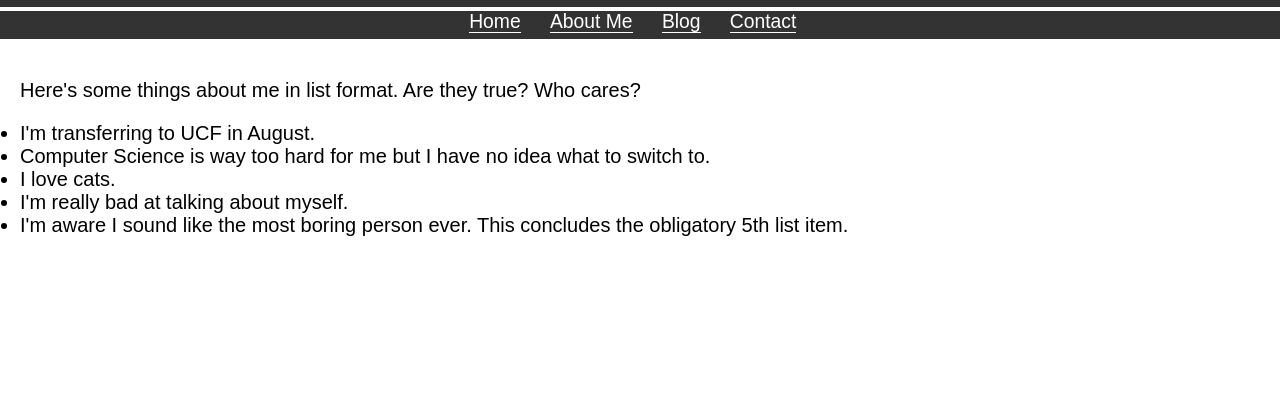
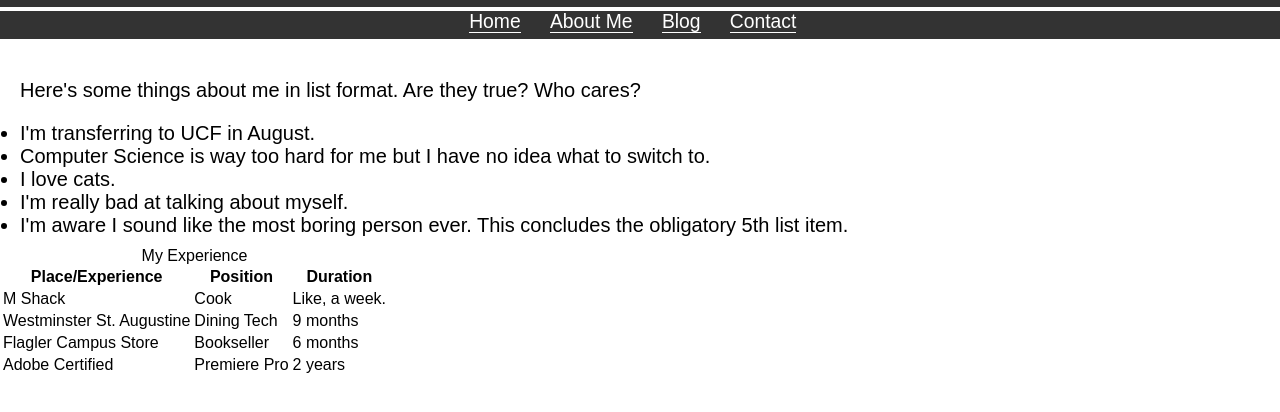
Before and after one commit to calebharris216/portfolio, a plain HTML site: page about.html in a window 1280 px wide. Shown: the part 190-602 px from the top of the page. Drawn offline with Linux system fonts and the light colour scheme; a web font is replaced by a local one.

Commit message:
Add files via upload

```diff
--- a/about.html
+++ b/about.html
@@ -46,6 +46,35 @@ Date: 06/21/2021
 
 </main>
 
+<table>
+  <caption>My Experience</caption>
+  <tr>
+    <th colspan="3">Place/Experience</th>
+    <th>Position</th>
+    <th>Duration</th>
+  </tr>
+  <tr>
+    <td colspan="3">M Shack</td>
+    <td>Cook</td>
+    <td>Like, a week.</td>
+  </tr>
+  <tr>
+    <td colspan="3">Westminster St. Augustine</td>
+    <td>Dining Tech</td>
+    <td>9 months</td>
+  </tr>
+  <tr>
+    <td colspan="3">Flagler Campus Store</td>
+    <td>Bookseller</td>
+    <td>6 months</td>
+  </tr>
+  <tr>
+    <td colspan="3">Adobe Certified</td>
+    <td>Premiere Pro</td>
+    <td>2 years</td>
+  </tr>
+</table>
+
 <footer>
 <a href="mailto:charris21@vikings.sjrstate.edu">charris21@vikings.sjrstate.edu</a>
 </footer>
```
Also changed, not shown: contact.html (+27 -0 lines).
